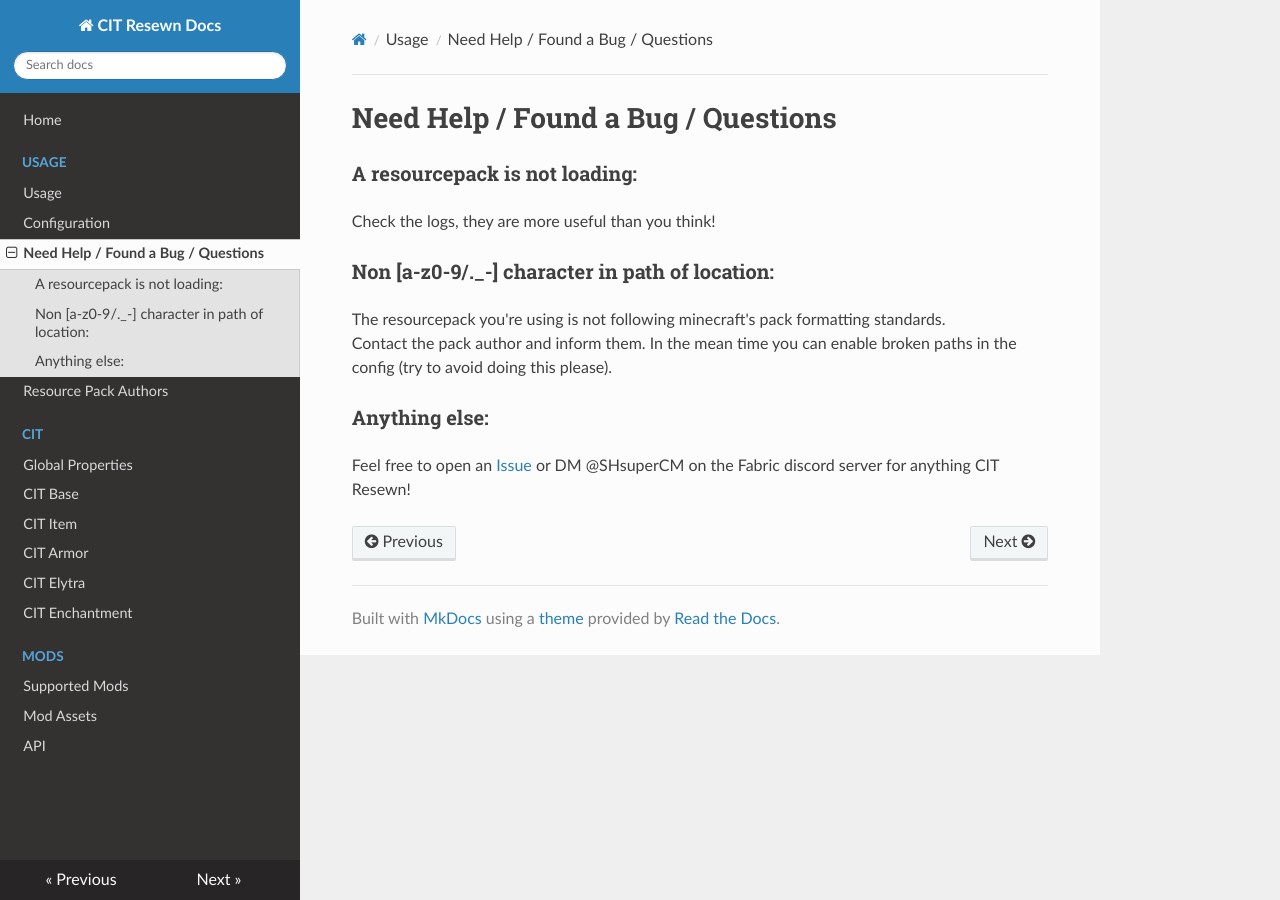
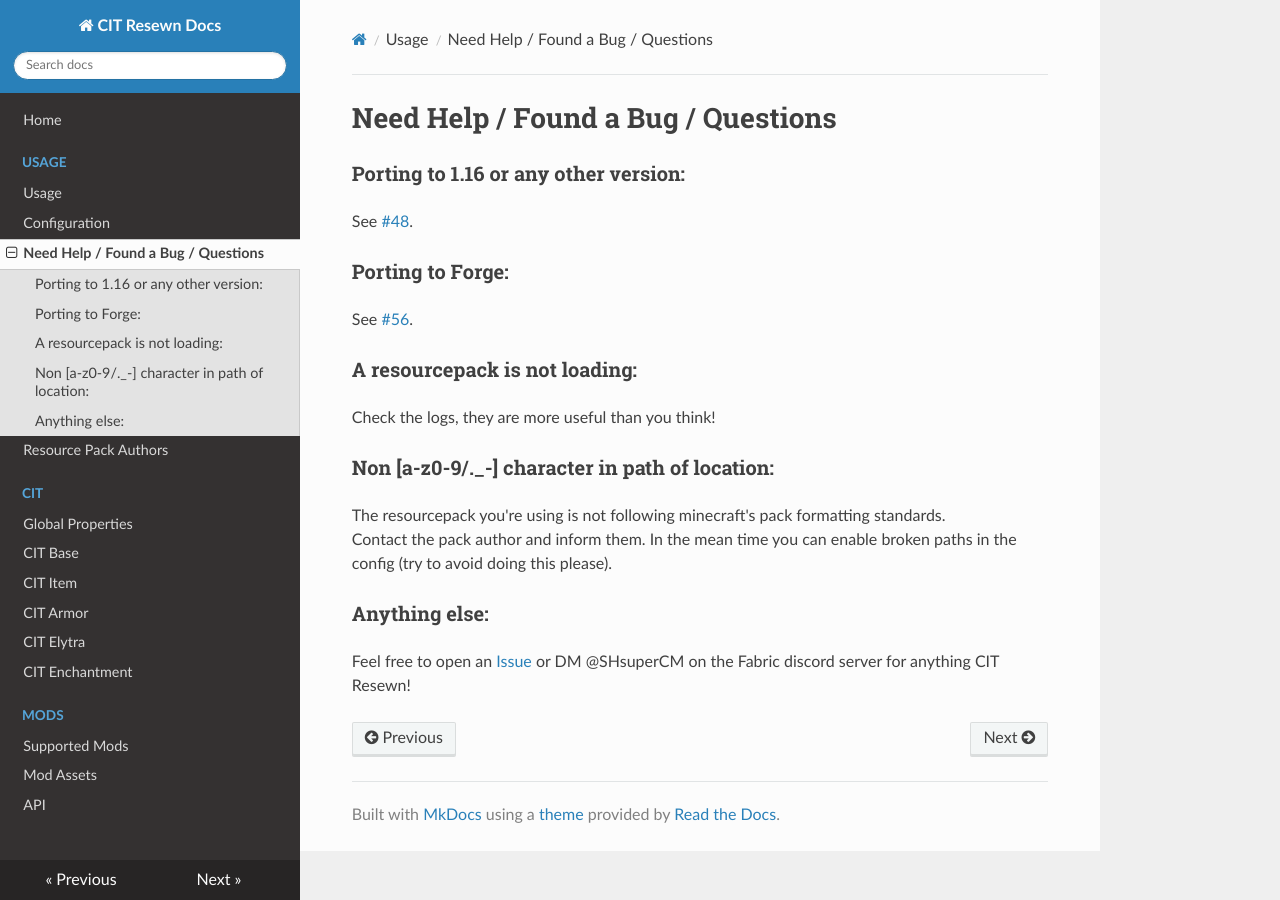
Before and after one commit to SHsuperCM/CITResewn, an MkDocs documentation site: the page built from docs/usage/help.md, in a window 1280 px wide. Built offline with MkDocs 1.6.1, drawn with Linux system fonts in a browser that asks for light colours; nearby versions of some CDN libraries.

Commit message:
1.16 and Forge

```diff
--- a/docs/usage/help.md
+++ b/docs/usage/help.md
@@ -1,4 +1,11 @@
 # Need Help / Found a Bug / Questions
+
+### Porting to 1.16 or any other version:
+See [#48](https://github.com/SHsuperCM/CITResewn/issues/48).
+
+### Porting to Forge:
+See [#56](https://github.com/SHsuperCM/CITResewn/issues/56).
+
 ### A resourcepack is not loading:
 Check the logs, they are more useful than you think!
 
```
